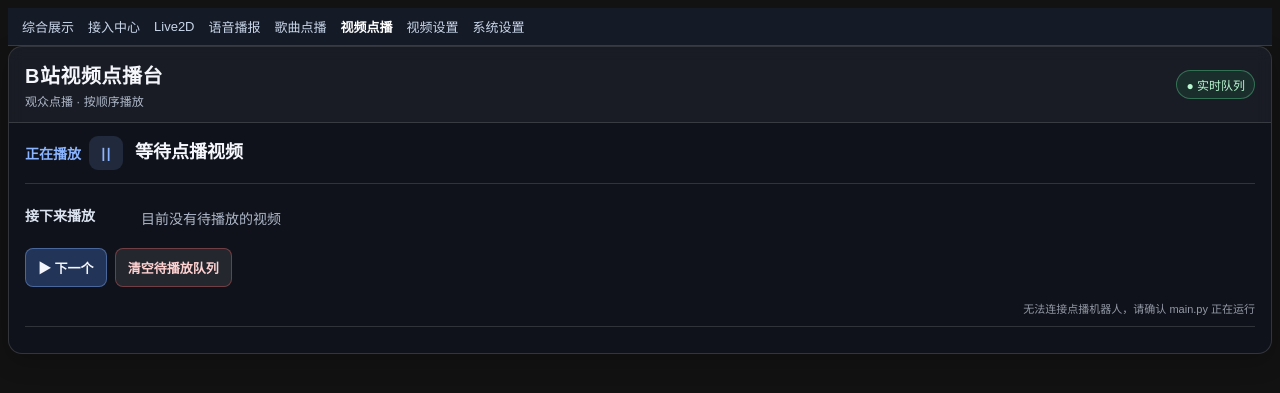
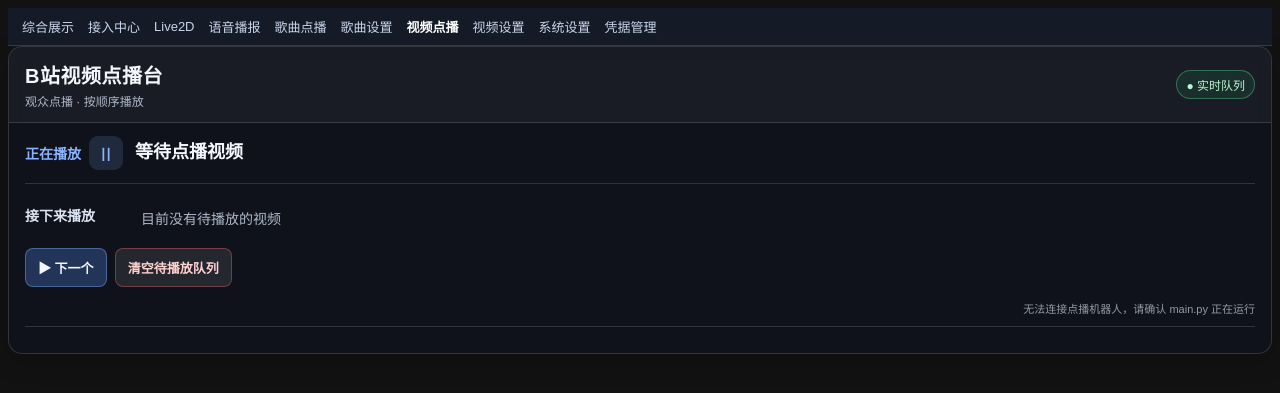
Before and after one commit to dongguo4812/Bili_Live_Danmaku, a Flask app: page /video in a window 1280 px wide. Shown: the top 393 px of the page. Run offline with Flask 3, Linux system fonts and the light colour scheme.

Commit message:
Standardize navigation across module control pages

```diff
--- a/templates/video_queue.html
+++ b/templates/video_queue.html
@@ -335,7 +335,7 @@
 .unified-nav a{color:#c8d5e9;text-decoration:none}.unified-nav a.active{color:#fff;font-weight:800}
 </style>
 <nav class="unified-nav">
-<a href="/dashboard">综合展示</a><a href="/">接入中心</a><a href="/live2d">Live2D</a><a href="/voice">语音播报</a><a href="/music" class="">歌曲点播</a><a href="/video" class="active">视频点播</a><a href="/video/settings">视频设置</a><a href="/settings">系统设置</a>
+<a href="/dashboard">综合展示</a><a href="/">接入中心</a><a href="/live2d">Live2D</a><a href="/voice">语音播报</a><a href="/music">歌曲点播</a><a href="/music/settings">歌曲设置</a><a href="/video" class="active">视频点播</a><a href="/video/settings">视频设置</a><a href="/settings">系统设置</a><a href="/credentials">凭据管理</a>
 </nav>
 <div class="panel">
   <header class="header">
```
